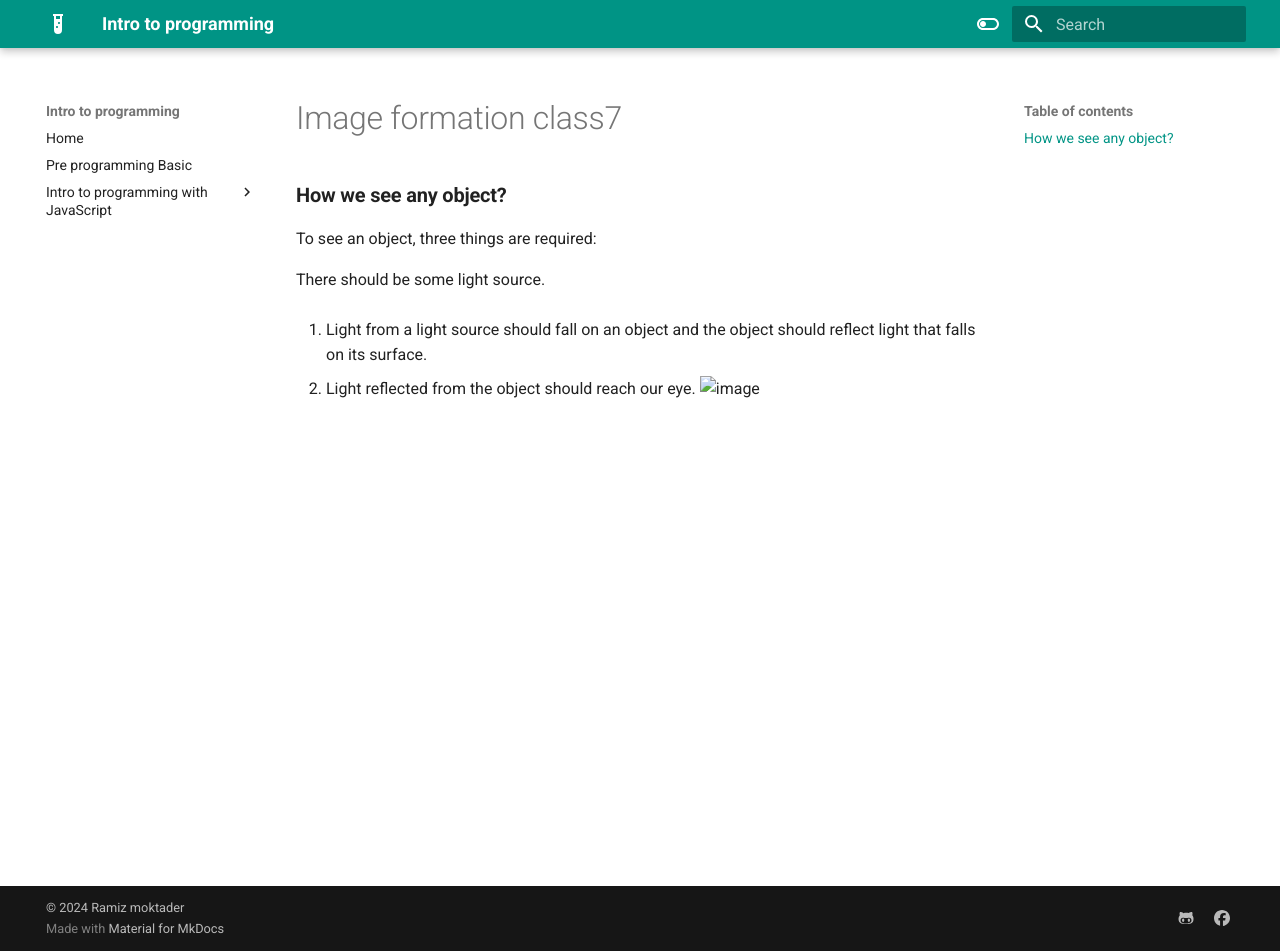
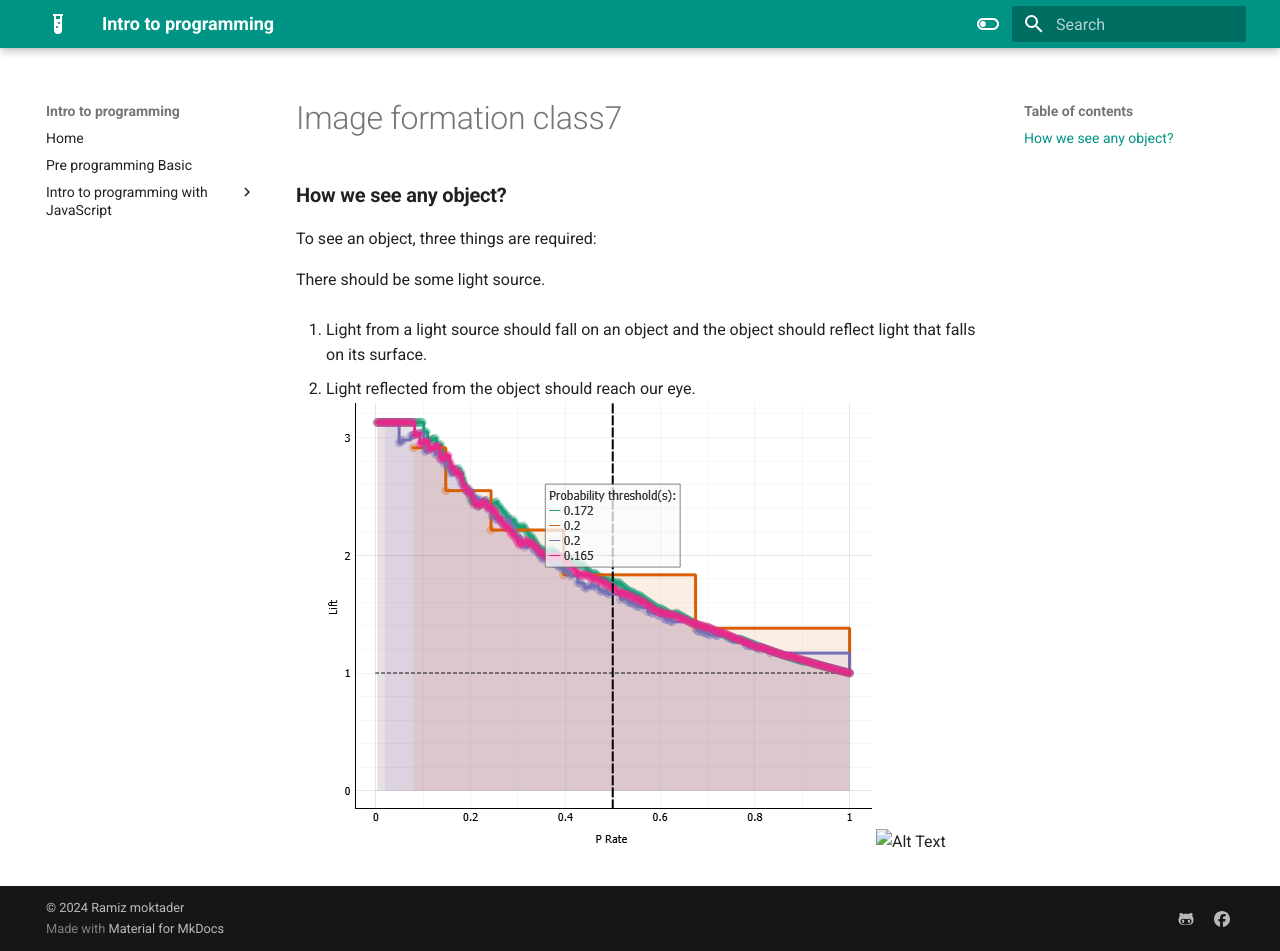
Before and after one commit to ramiz-moktader/geospatial-programming-course, an MkDocs documentation site: the page built from docs/image-formation-class7.md, in a window 1280 px wide and 951 px high. Built offline with MkDocs 1.6.1 and Material for MkDocs 9.7.7, drawn with Linux system fonts in a browser that asks for light colours.

Commit message:
testing with image in mkdocs

```diff
--- a/docs/image-formation-class7.md
+++ b/docs/image-formation-class7.md
@@ -7,4 +7,5 @@ There should be some light source.
  the object should reflect light that falls on its surface.
 
 3. Light reflected from the object should reach our eye.
-![image](docs/images/dkdk.png)
+![image](/images/dkdk.png)
+![Alt Text](ramiz-moktader/geospatial-programming-course/docs/images/dkdk.png)
```
